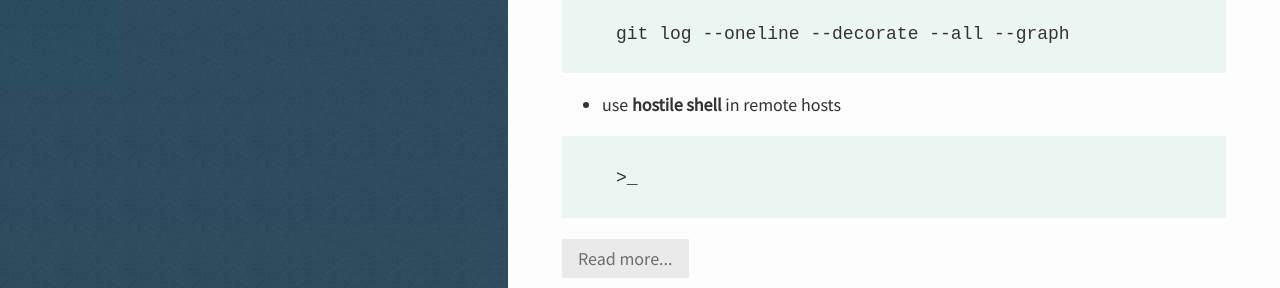
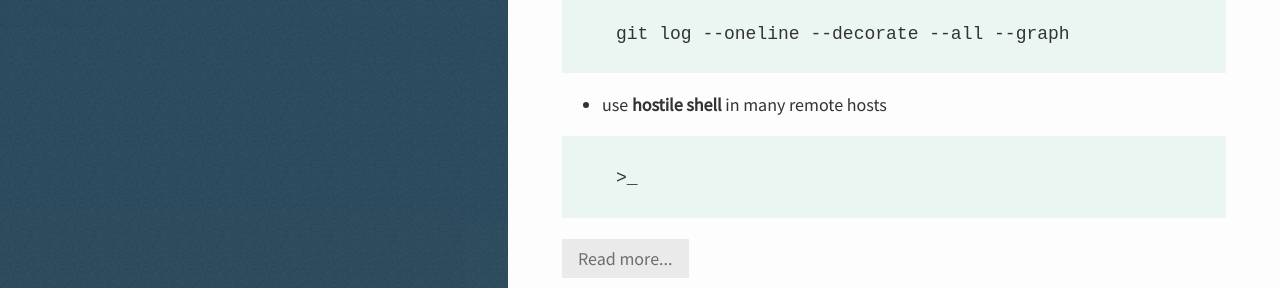
Before and after one commit to mauriciojost/mauriciojost.github.io, a Jekyll site: the page built from index.html, in a window 1280 px wide and 900 px high, scrolled down 327 px. Shown: the part 167-455 px from the top of the window. Built offline with Jekyll 4.4.1, drawn with Linux system fonts in a browser that asks for light colours; nearby versions of some CDN libraries; Markdown is read by kramdown in place of the engine named in the settings.

Commit message:
Fix minor typos

````diff
--- a/_posts/2017-10-23-dotfiles.markdown
+++ b/_posts/2017-10-23-dotfiles.markdown
@@ -32,7 +32,7 @@
 git log --oneline --decorate --all --graph
 ```
 
-- use **hostile shell** in remote hosts
+- use **hostile shell** in many remote hosts
 
 ```
 >_
@@ -90,6 +90,7 @@
 - **Window managers** settings (like `awesome` & `xfce`)
 - **Cron job** to `renice` Intellij
 - Integration with **[dev-shell-essentials](https://github.com/kepkin/dev-shell-essentials)**
+
 ```
 echo "a cat" | highlight green a | highlight red cat
 ```
@@ -112,7 +113,7 @@
 <pre><code class="bash" data-trim contenteditable>
 # clone your flavor
 git clone \
-  https://github.om/mathiasbynens/dotfiles.git
+  https://github.com/mathiasbynens/dotfiles.git
 # install it
 cd dotfiles
 bash bootstrap.sh
````
